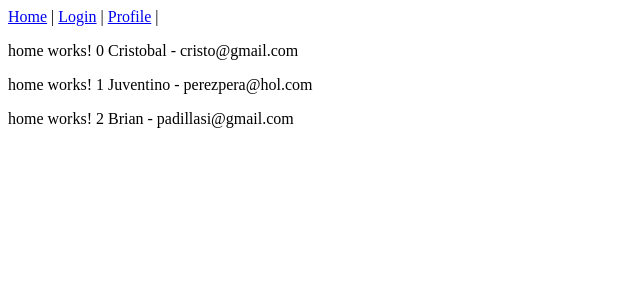
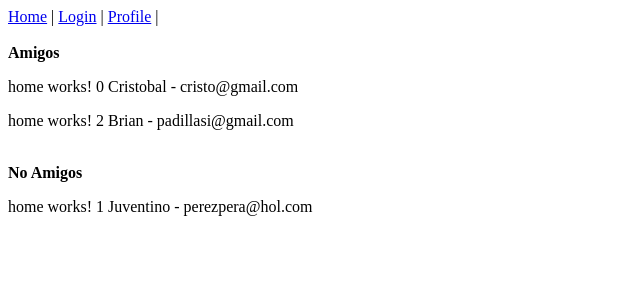
Before and after one commit to cristobalvega/platzinger, an Angular app: page / in a window 1280 px wide. Shown: the top 300 px of the page, without its empty margins (0-640 px from the left). Built offline with nearby package versions, Linux system fonts and the light colour scheme.

Commit message:
NgIf aplicado en la lista de usuarios

```diff
--- a/src/app/home/home.component.html
+++ b/src/app/home/home.component.html
@@ -1,4 +1,17 @@
-<p *ngFor="let user of friends; let i = index">
-  home works!
-  {{i}} {{user.nick}} - {{user.email}}
-</p>
+<br>
+<br>
+<b>Amigos</b>
+<ng-container *ngFor="let user of friends; let i = index">
+  <p *ngIf="user.friend">
+    home works!
+    {{i}} {{user.nick}} - {{user.email}}
+  </p>
+</ng-container>
+<br>
+<b>No Amigos</b>
+<ng-container *ngFor="let user of friends; let i = index">
+  <p *ngIf="!user.friend">
+    home works!
+    {{i}} {{user.nick}} - {{user.email}}
+  </p>
+</ng-container>
--- a/src/app/home/home.component.ts
+++ b/src/app/home/home.component.ts
@@ -23,10 +23,10 @@ export class HomeComponent implements OnInit {
       subnick: 'Juwar',
       age: 22,
       email: 'perezpera@hol.com',
-      friend: true,
+      friend: false,
       uid: 1
     };
-    const frendTwo: User = {
+    const friendTwo: User = {
       nick: 'Brian',
       subnick: 'caboprivate',
       age: 22,
@@ -34,12 +34,12 @@ export class HomeComponent implements OnInit {
       friend: true,
       uid: 1
     };
-    const users: User[] = [myUser, friendOne, frendTwo];
+    const users: User[] = [myUser, friendOne, friendTwo];
     console.log('users = ', users);
 
     console.log('myUser = ', myUser);
 
-    this.friends = [myUser, friendOne, frendTwo];
+    this.friends = [myUser, friendOne, friendTwo];
   }
 
   ngOnInit() {
```
